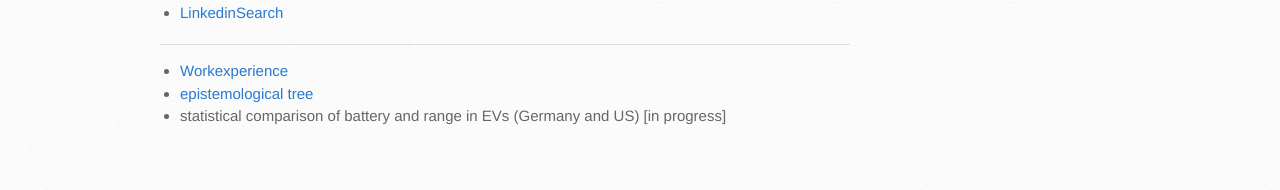
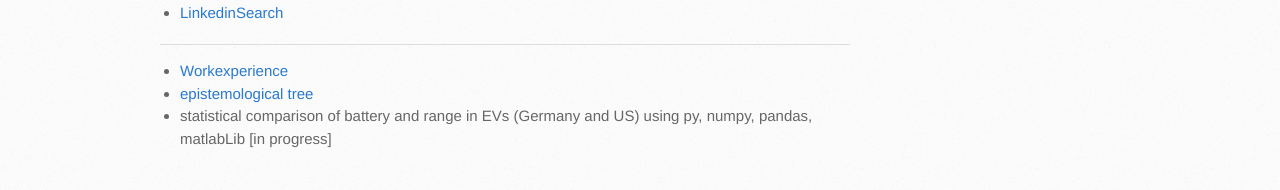
Before and after one commit to trumpfheller/trumpfheller.github.io, a Jekyll site: the page built from index.md, in a window 1280 px wide. Shown: the part 1505-1695 px from the top of the page. Built offline with Jekyll 4.4.1, drawn with Linux system fonts in a browser that asks for light colours.

Commit message:
Update index.md

```diff
--- a/index.md
+++ b/index.md
@@ -60,4 +60,4 @@
 
 - [Workexperience](https://sciustechnologia.github.io/)
 - [epistemological tree](epistemologicalTree.html)
-- statistical comparison of battery and range in EVs (Germany and US) [in progress]
+- statistical comparison of battery and range in EVs (Germany and US) using py, numpy, pandas, matlabLib [in progress]
```
